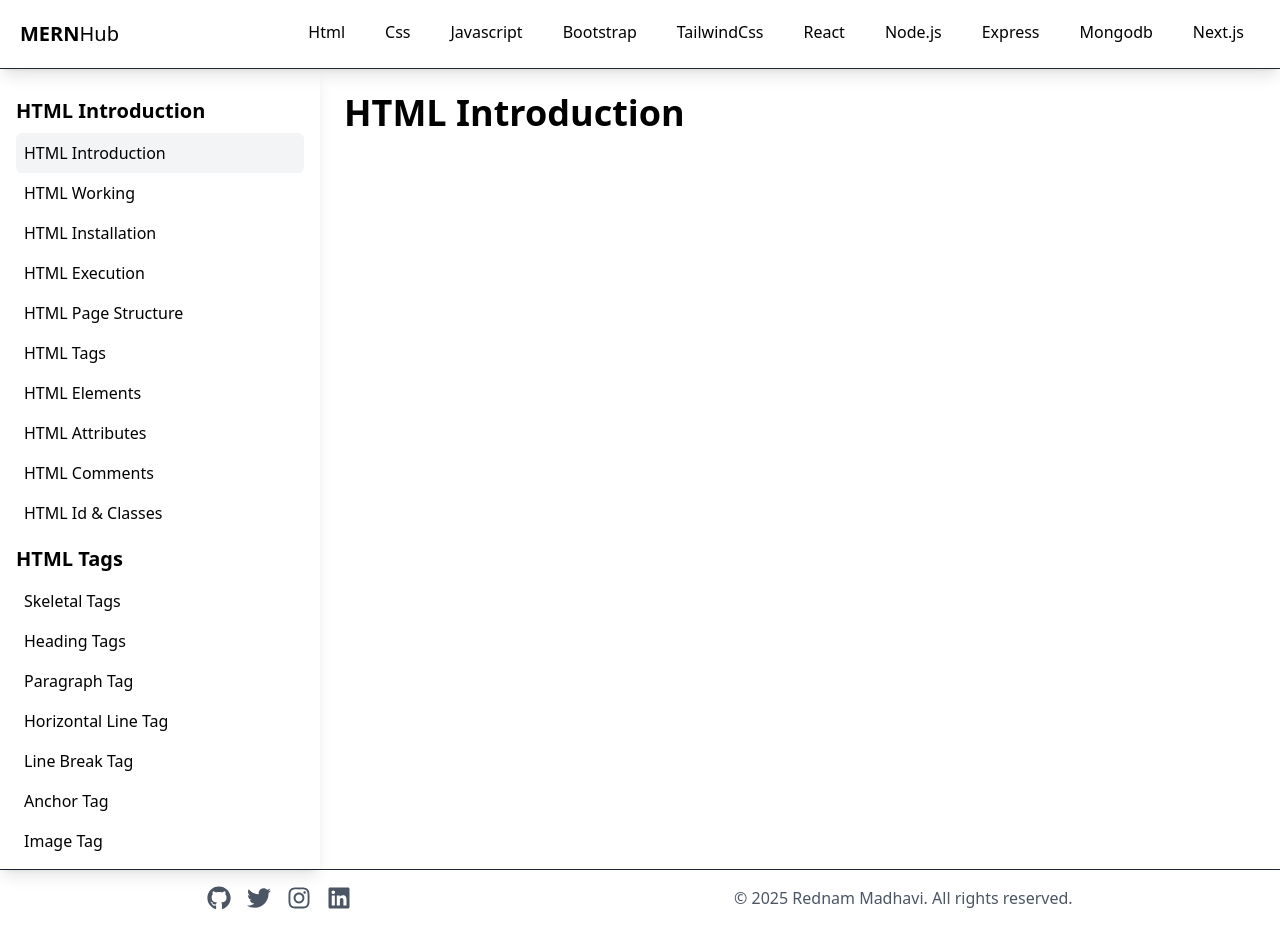
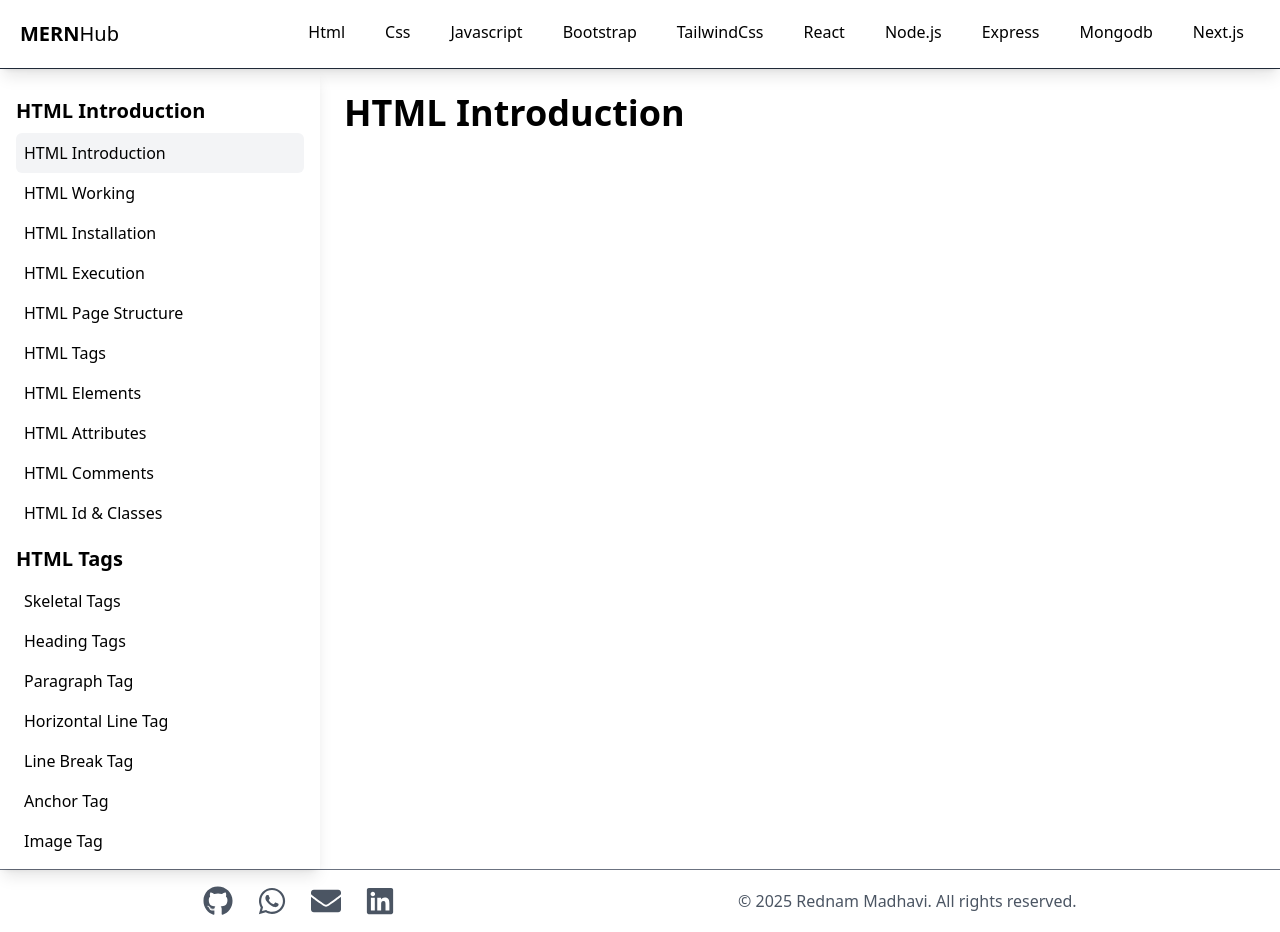
Before and after one commit to Rednam-madhavi/MERN-HUB, a React (Vite) app: page /html/1 in a window 1280 px wide. Built offline with nearby package versions, Linux system fonts and the light colour scheme.

Commit message:
Footer Done

```diff
--- a/src/components/Footer.jsx
+++ b/src/components/Footer.jsx
@@ -1,22 +1,59 @@
 import React from "react";
-import { FaGithub, FaTwitter, FaInstagram, FaLinkedin } from "react-icons/fa";
+import { FaGithub, FaWhatsapp, FaEnvelope, FaLinkedin } from "react-icons/fa";
 
 const Footer = () => {
     return (
-        <footer className="bg-white text-gray-800 py-4 border-t border-gray-800 shadow-md text-center">
+        <footer className="bg-white text-gray-800 p-4 border-t border-gray-500">
             <div className="container mx-auto px-4 flex flex-col md:flex-row justify-around items-center">
-                {/* Social Media Links */}
-                <div className="flex gap-4">
-                    <a href="#" className="text-gray-600 hover:text-gray-800 text-2xl"><FaGithub /></a>
-                    <a href="#" className="text-gray-600 hover:text-gray-800 text-2xl"><FaTwitter /></a>
-                    <a href="#" className="text-gray-600 hover:text-gray-800 text-2xl"><FaInstagram /></a>
-                    <a href="#" className="text-gray-600 hover:text-gray-800 text-2xl"><FaLinkedin /></a>
+
+                <div className="flex gap-6 mb-4 md:mb-0">
+
+                    <a
+                        href="https://github.com/Rednam-madhavi"
+                        target="_blank"
+                        rel="noopener noreferrer"
+                        aria-label="GitHub"
+                        className="text-gray-600 hover:text-gray-950 hover:scale-125 transition-colors duration-300 text-3xl"
+                    >
+                        <FaGithub />
+                    </a>
+
+                    <a
+                        href="https://wa.me/+919100736575"
+                        target="_blank"
+                        rel="noopener noreferrer"
+                        aria-label="WhatsApp"
+                        className="text-gray-600 hover:text-green-600 hover:scale-125 transition-colors duration-300 text-3xl"
+                    >
+                        <FaWhatsapp />
+                    </a>
+
+                    <a
+                        href="mailto:rednammadhavi@gmail.com"
+                        target="_blank"
+                        rel="noopener noreferrer"
+                        aria-label="Email"
+                        className="text-gray-600 hover:text-red-600 hover:scale-125 transition-colors duration-300 text-3xl"
+                    >
+                        <FaEnvelope />
+                    </a>
+
+                    <a
+                        href="https://www.linkedin.com/in/rednam-naga-madhavi-242825318/"
+                        target="_blank"
+                        rel="noopener noreferrer"
+                        aria-label="LinkedIn"
+                        className="text-gray-600 hover:text-blue-700  hover:scale-125 transition-colors duration-300 text-3xl"
+                    >
+                        <FaLinkedin />
+                    </a>
+
                 </div>
 
-                {/* Copyright */}
-                <div className="text-gray-600 mt-2 md:mt-0">
+                <div className="text-gray-600 text-sm md:text-base">
                     &copy; {new Date().getFullYear()} Rednam Madhavi. All rights reserved.
                 </div>
+
             </div>
         </footer>
     );
```
